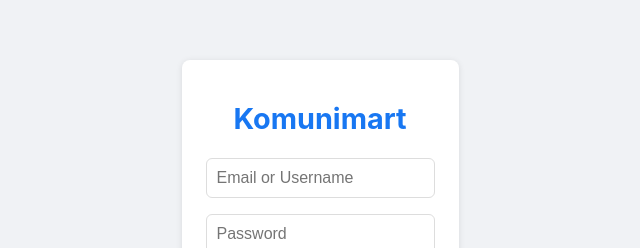
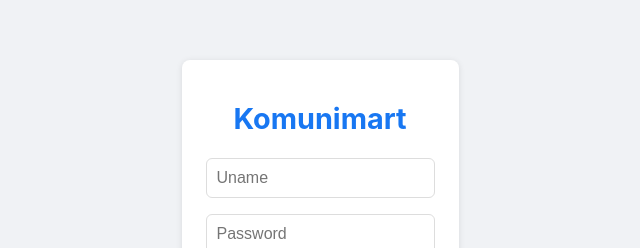
Before and after one commit to Waltythan/Komunimart, a React (Vite) app: page / in a window 1280 px wide. Shown: the part 171-419 px from the top of the page, without its empty margins (320-960 px from the left). Built offline with nearby package versions, Linux system fonts and the light colour scheme.

Commit message:
all StorageSession util

```diff
--- a/config/config.json
+++ b/config/config.json
@@ -1,7 +1,7 @@
 {
   "development": {
   "username": "postgres",
-  "password": "changeme",
+  "password": "david",
   "database": "komunimart",
   "host": "127.0.0.1",
   "port": 5432,
--- a/src/backend/server.ts
+++ b/src/backend/server.ts
@@ -8,6 +8,7 @@
 import postRoutes from './routes/posts';
 import { upload, getImageUrl } from './utils/fileUpload';
 import path from 'path';
+import { generateToken } from './utils/jwt_helper';
 
 const app = express();
 const PORT = process.env.PORT || 3000;
@@ -122,6 +123,9 @@
       return;
     }
 
+    const token = generateToken(user.user_id);
+    console.log('✅ Generated token:', token);
+
     console.log('✅ Login successful:', {
       id: user.user_id,
       uname: user.uname,
@@ -131,6 +135,7 @@
     // Return user data
     res.status(200).json({
       message: 'Login successful.',
+      token,
       user: {
         id: user.user_id,
         uname: user.uname,
--- a/src/pages/pages/LoginPage.tsx
+++ b/src/pages/pages/LoginPage.tsx
@@ -2,36 +2,35 @@
 import { useState } from 'react';
 import { useNavigate } from 'react-router-dom';
 import '../styles/AuthForm.css';
+import { storeSessionData } from '../../services/authServices';
 
 export default function LoginPage() {
-  const [identifier, setIdentifier] = useState(''); // bisa email atau username
+  const [uname, setUname] = useState('');
   const [password, setPassword] = useState('');
+  const [error, setError] = useState('');
   const navigate = useNavigate();
 
   const handleLogin = async () => {
     try {
-      // Deteksi apakah input berupa email atau username
-      const isEmail = identifier.includes('@');
-
       const res = await fetch('http://localhost:3000/auth/login', {
         method: 'POST',
         headers: { 'Content-Type': 'application/json' },
-        body: JSON.stringify({
-          // Kirim field yang sesuai berdasarkan input
-          ...(isEmail ? { email: identifier } : { uname: identifier }),
-          password
-        }),
+        body: JSON.stringify({ uname, password }),
       });
+
+      const data = await res.json();
 
       if (!res.ok) {
         const err = await res.json();
         throw new Error(err.message || 'Login failed');
       }
 
-      const data = await res.json();
+      console.log('Received data:', data);
+      storeSessionData(data.token); // Store the token in sessionStorage
+
       console.log('✅ Login successful:', data);
       alert(`Welcome, ${data.user.uname}!`);
-      navigate('/groups');
+      navigate('/groups'); // TODO: Create group page
     } catch (err: any) {
       alert('❌ ' + err.message);
     }
@@ -42,14 +41,12 @@
       <h1>Komunimart</h1>
       <input
         type="text"
-        placeholder="Email or Username"
-        value={identifier}
-        onChange={(e) => setIdentifier(e.target.value)}
+        placeholder="Uname"
+        onChange={(e) => setUname(e.target.value)}
       />
       <input
         type="password"
         placeholder="Password"
-        value={password}
         onChange={(e) => setPassword(e.target.value)}
       />
       <button onClick={handleLogin}>Login</button>
```
Also changed, not shown: src/pages/pages/ProfilePage.tsx (+7 -1 lines).
